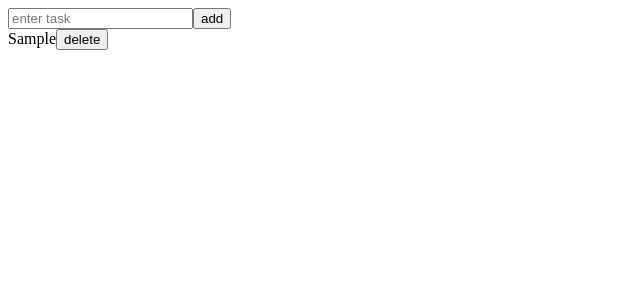
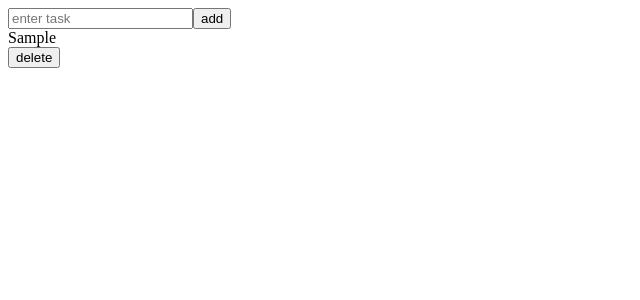
Before and after one commit to kittensgit/simple-todo-list, a React (Create React App) app: page / in a window 1280 px wide. Both pictures are taken after typing "Sample" into the empty fields and a click on the button "add". Shown: the top 300 px of the page, without its empty margins (0-640 px from the left). Built offline with nearby package versions, Linux system fonts and the light colour scheme.

Commit message:
toggleTodo

```diff
--- a/src/App.js
+++ b/src/App.js
@@ -21,10 +21,24 @@ const App = () => {
         console.log('gfgf');
     };
 
+    const toggleTodo = (id) => {
+        setTodos(
+            todos.map((todo) =>
+                todo.id === id
+                    ? { ...todo, complete: !todo.complete }
+                    : { ...todo }
+            )
+        );
+    };
+
     return (
         <div>
             <TodoForm addTodo={addTodo} />
-            <TodoList deleteTodo={deleteTodo} todos={todos} />
+            <TodoList
+                toggleTodo={toggleTodo}
+                deleteTodo={deleteTodo}
+                todos={todos}
+            />
         </div>
     );
 };
--- a/src/ToDo.js
+++ b/src/ToDo.js
@@ -3,7 +3,14 @@ import React from 'react';
 const Todo = ({ id, task, complete, toggleTodo, deleteTodo }) => {
     return (
         <div>
-            {task}
+            <div
+                onClick={() => {
+                    toggleTodo(id);
+                }}
+                className={complete ? 'complete' : ''}
+            >
+                {task}
+            </div>
             <button onClick={() => deleteTodo(id)}>delete</button>
         </div>
     );
--- a/src/TodoList.js
+++ b/src/TodoList.js
@@ -1,7 +1,7 @@
 import React from 'react';
 import Todo from './Todo';
 
-const TodoList = ({ todos, deleteTodo }) => {
+const TodoList = ({ todos, deleteTodo, toggleTodo }) => {
     return (
         <div>
             {todos.map((todo) => (
@@ -9,7 +9,9 @@ const TodoList = ({ todos, deleteTodo }) => {
                     key={todo.id}
                     id={todo.id}
                     task={todo.task}
+                    complete={todo.complete}
                     deleteTodo={deleteTodo}
+                    toggleTodo={toggleTodo}
                 />
             ))}
         </div>
```
